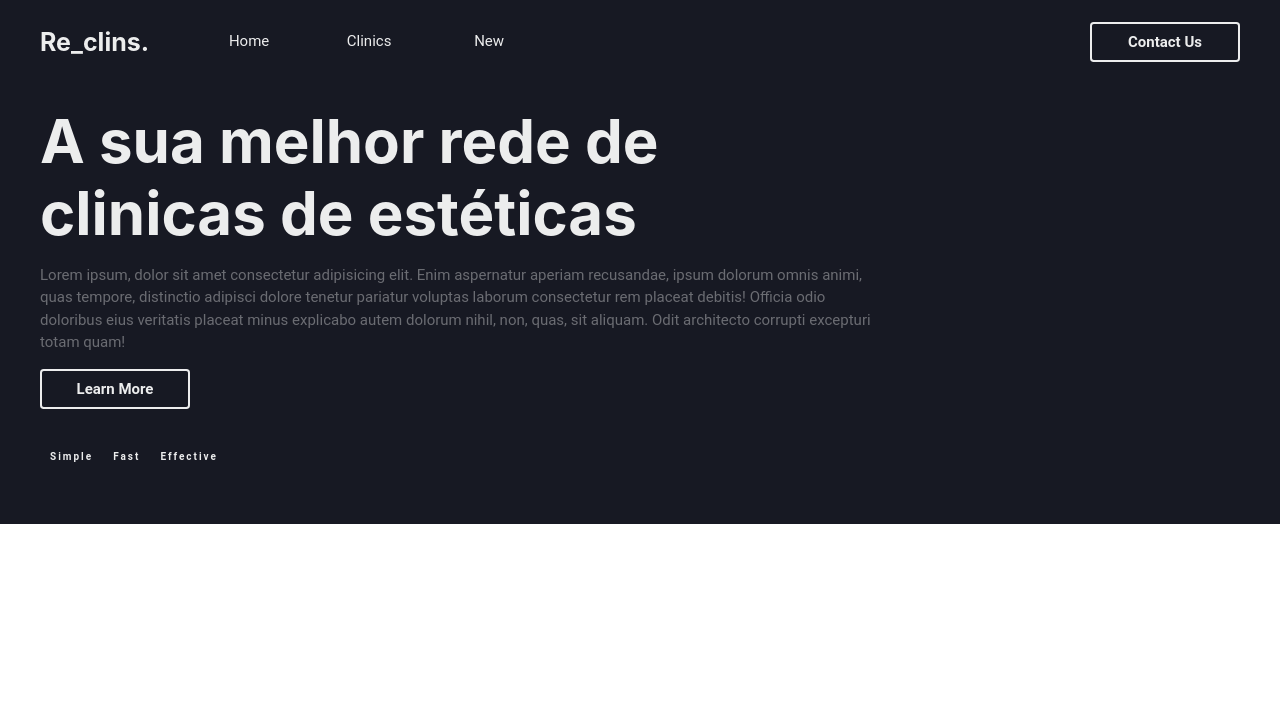
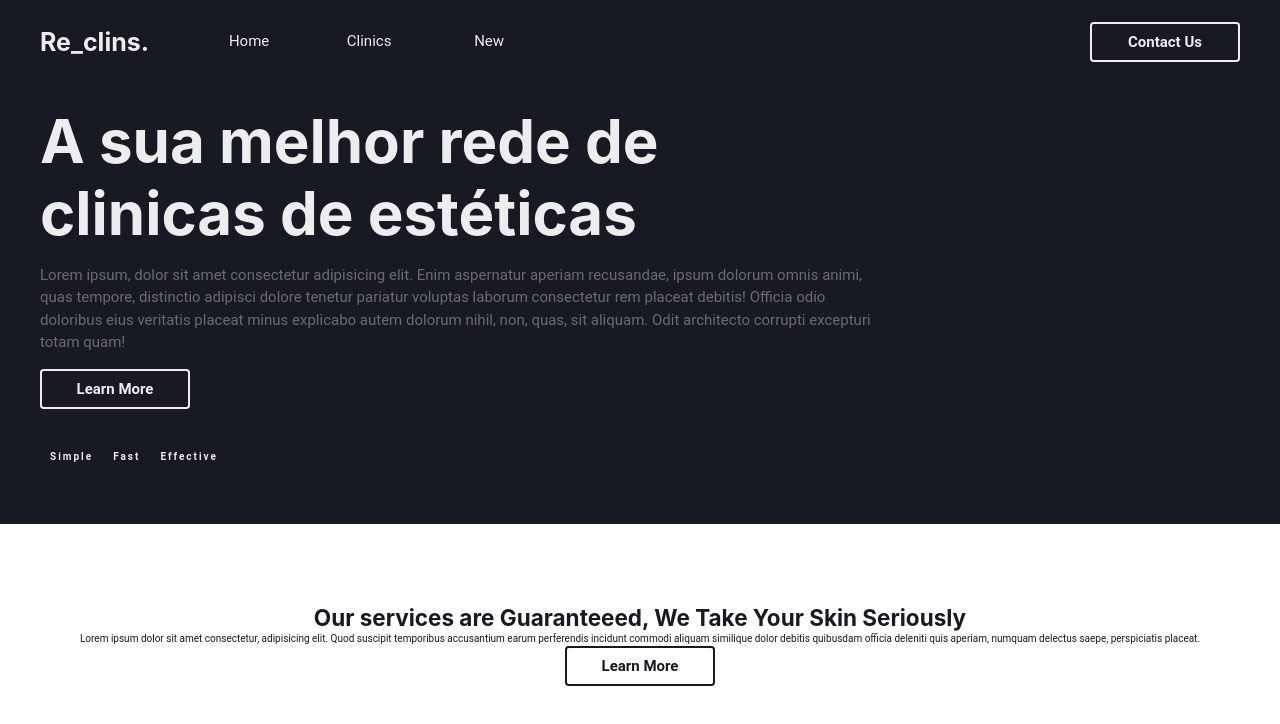
Before and after one commit to drcash-brazil/front-end-challenge, a React (Vite) app: page / in a window 1280 px wide. Shown: the top 724 px of the page. Built offline with nearby package versions, Linux system fonts and the light colour scheme.

Commit message:
feat: add dark variant for SpaceButton

```diff
--- /dev/null
+++ b/src/main/utils/helpers.ts
@@ -0,0 +1 @@
+export const thisElseThat = (item: boolean, doThis: any, doThat: any) => item ? doThis : doThat
--- a/src/presentation/components/button/button.tsx
+++ b/src/presentation/components/button/button.tsx
@@ -1,20 +1,23 @@
 import React from 'react'
 import { Button, ButtonProps } from '@chakra-ui/react'
+import { thisElseThat } from '@/main/utils/helpers'
 
 type Props = {
+  dark?: boolean
   children: React.ReactNode
 } & ButtonProps
 
-export const SpaceButton = ({ children, ...rest }: Props) => {
+export const SpaceButton = ({ dark = false, children, ...rest }: Props) => {
   return (
     <Button
       h="4rem"
       w="15rem"
-      bg="transparent"
+      bg={thisElseThat(dark, 'whiteAlpha.900', 'transparent')}
       fontSize="1.5rem"
       border="2px solid"
-      borderColor="whiteAlpha.900"
-      _hover={{ bg: 'gray.800' }}
+      borderColor={thisElseThat(dark, 'gray.900', 'whiteAlpha.900')}
+      color={thisElseThat(dark, 'gray.900', 'whiteAlpha.900')}
+      _hover={{ bg: thisElseThat(dark, 'gray.100', 'gray.800') }}
       {...rest}
     >
      {children}
--- a/src/presentation/pages/home/home.tsx
+++ b/src/presentation/pages/home/home.tsx
@@ -4,9 +4,9 @@ import { SpaceButton } from '@/presentation/components'
 
 export const HomePage = () => {
   return (
-    <Box bg="gray.900" alignItems="center" color="whiteAlpha.900">
-      <Flex maxWidth="142rem" m="0 auto" p="2rem 4rem">
-        <Box>
+    <Box alignItems="center" color="whiteAlpha.900">
+      <Box bg="gray.900">
+        <Flex maxWidth="142rem" m="0 auto" p="2rem 4rem">
           <Box maxWidth="70%">
             <Heading fontSize="6rem">A sua melhor rede de clinicas de estéticas</Heading>
             <Text fontSize="1.5rem" color="whiteAlpha.500" my="1.5rem">
@@ -22,8 +22,21 @@ export const HomePage = () => {
               ))}
             </Flex>
           </Box>
+        </Flex>
+      </Box>
+
+      {/* Services */}
+      <Box bg="whiteAlpha.900" color="gray.900" textAlign="center" p="6rem 0">
+        <Box maxWidth="142rem" m="0 auto" p="2rem 4rem">
+          <Heading>Our services are  Guaranteeed, We Take Your Skin Seriously</Heading>
+          <Text>
+            Lorem ipsum dolor sit amet consectetur, adipisicing elit. Quod suscipit temporibus accusantium earum
+            perferendis incidunt commodi aliquam similique dolor debitis quibusdam officia deleniti quis aperiam,
+            numquam delectus saepe, perspiciatis placeat.
+          </Text>
+          <SpaceButton dark>Learn More</SpaceButton>
         </Box>
-      </Flex>
+      </Box>
     </Box>
   )
 }
```
